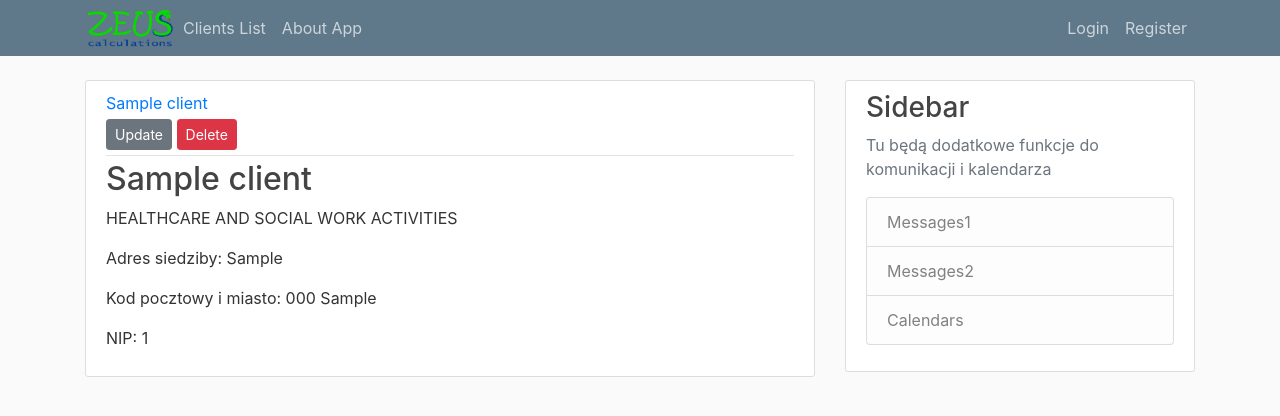
After one commit to pantonowicz/Zeus, a Django app: page /client-detail/1/ in a window 1280 px wide. The commit adds this page. Shown: the top 416 px of the page. Run offline with Django 3.2, Linux system fonts and the light colour scheme; tables that the repository leaves empty hold one stand-in row (values such as "Sample post"); some libraries are stand-ins or nearby versions.

Commit message:
Clients Views

```diff
--- a/Zeus/calculation_app/admin.py
+++ b/Zeus/calculation_app/admin.py
@@ -1 +1,4 @@
-# Register your models here.
+from django.contrib import admin
+from .models import *
+
+admin.site.register(Clients)
--- a/Zeus/calculation_app/models.py
+++ b/Zeus/calculation_app/models.py
@@ -26,14 +26,14 @@ class WasteCodes(models.Model):
         return f'{self.code} - {self.description}'
 
 
-class Bdo(models.Model):
-    """lista klientów z numerem bdo"""
-    bdo_number = models.DecimalField(max_digits=9, decimal_places=0)
-    company = models.CharField(max_length=128)
-    nip = models.DecimalField(max_digits=10, decimal_places=0)
-
-    def __str__(self):
-        return f'Client: {self.company} - {self.bdo_number}'
+# class Bdo(models.Model):
+#     """lista klientów z numerem bdo"""
+#     bdo_number = models.DecimalField(max_digits=9, decimal_places=0)
+#     company = models.CharField(max_length=128)
+#     nip = models.DecimalField(max_digits=10, decimal_places=0)
+#
+#     def __str__(self):
+#         return f'Client: {self.company} - {self.bdo_number}'
 
 
 class Clients(models.Model):
@@ -43,8 +43,7 @@ class Clients(models.Model):
     city = models.CharField(max_length=64)
     postal = models.CharField(max_length=32)
     street = models.CharField(max_length=128)
-    bdo_number = models.OneToOneField(Bdo, on_delete=models.CASCADE)
-
+    nip = models.DecimalField(max_digits=10, decimal_places=0)
 
     def __str__(self):
         return f'Client: {self.name}, Segment: {self.segment}, From: {self.street}, {self.postal} {self.city}'
@@ -56,7 +55,7 @@ class Subcontractors(models.Model):
     city = models.CharField(max_length=64)
     postal = models.CharField(max_length=32)
     street = models.CharField(max_length=128)
-    bdo_number = models.OneToOneField(Bdo, on_delete=models.CASCADE)
+    nip = models.DecimalField(max_digits=10, decimal_places=0)
     waste_code = models.ManyToManyField(WasteCodes)
 
     def __str__(self):
--- a/Zeus/calculation_app/templates/calculation_app/base.html
+++ b/Zeus/calculation_app/templates/calculation_app/base.html
@@ -23,7 +23,8 @@
     <header class="site-header">
         <nav class="navbar navbar-expand-md navbar-dark bg-steel fixed-top">
             <div class="container">
-                <a class="navbar-brand mr-4" href="{% url 'client-list' %}">Zeus APP</a>
+                <img src="{% static 'calculation_app/web/Logo_Zeus_calculations-01.png' %}" alt="zeus_logo"
+                     width="90" height="40">
                 <button class="navbar-toggler" type="button" data-toggle="collapse" data-target="#navbarToggle"
                         aria-controls="navbarToggle" aria-expanded="false" aria-label="Toggle navigation">
                     <span class="navbar-toggler-icon"></span>
--- /dev/null
+++ b/Zeus/calculation_app/templates/calculation_app/client_detail.html
@@ -0,0 +1,21 @@
+{% extends "calculation_app/base.html" %}
+
+{% block content %}
+    <article class="media content-section">
+        <div class="media-body">
+            <div class="article-metadata">
+                <a class="mr-2" href="#">{{ clients.name }}</a>
+                <div>
+                    <a class="btn btn-secondary btn-sm mt-1 mb-1" href="{% url 'client-update' clients.id %}">Update</a>
+                    <a class="btn btn-danger btn-sm mt-1 mb-1" href="{% url 'client-delete' clients.id %}">Delete</a>
+                </div>
+            </div>
+            <h2 class="article-title">{{ object.name }}</h2>
+            <p class="article-content">{{ clients.get_segment_display }}</p>
+            <p>Adres siedziby: {{ clients.street }}</p>
+            <p>Kod pocztowy i miasto: {{ clients.postal }} {{ clients.city }}</p>
+            <p>NIP: {{ clients.nip }}</p>
+        </div>
+    </article>
+
+{% endblock %}
--- a/Zeus/calculation_app/urls.py
+++ b/Zeus/calculation_app/urls.py
@@ -1,11 +1,14 @@
 from django.urls import path
 
-from calculation_app.views import ClientListView, ClientAddView
+from calculation_app.views import ClientListView, ClientAddView, ClientDetailView, ClientUpdateView, ClientDeleteView
 from . import views
 
 urlpatterns = [
     path('', views.home, name='home'),
     path('clients/', ClientListView.as_view(), name='client-list'),
+    path('client-detail/<int:pk>/', ClientDetailView.as_view(), name='client-detail'),
     path('add-client/', ClientAddView.as_view(), name='add-client'),
+    path('client-update/<int:pk>/', ClientUpdateView.as_view(), name='client-update'),
+    path('client-delete/<int:pk>/', ClientDeleteView.as_view(), name='client-delete'),
     path('about/', views.about, name='calc-about'),
 ]
--- a/Zeus/calculation_app/views.py
+++ b/Zeus/calculation_app/views.py
@@ -1,5 +1,6 @@
 from django.shortcuts import render
-from django.views.generic import ListView, CreateView
+from django.urls import reverse_lazy
+from django.views.generic import ListView, CreateView, DetailView, UpdateView, DeleteView
 
 from calculation_app.models import Clients
 
@@ -12,8 +13,27 @@ class ClientListView(ListView):
 
 class ClientAddView(CreateView):
     model = Clients
-    fields = ['name', 'segment', '']
+    fields = ['name', 'segment', 'city', 'postal', 'street', 'nip']
     template_name = 'calculation_app/add_client.html'
+    success_url = reverse_lazy('client-list')
+
+
+class ClientDetailView(DetailView):
+    model = Clients
+    template_name = 'calculation_app/client_detail.html'
+
+
+class ClientUpdateView(UpdateView):
+    model = Clients
+    fields = '__all__'
+    success_url = reverse_lazy('client-list')
+    template_name = 'calculation_app/client_update_form.html'
+
+
+class ClientDeleteView(DeleteView):
+    model = Clients
+    template_name = 'calculation_app/client_confirm_delete.html'
+    success_url = reverse_lazy('client-list')
 
 
 def home(request):
```
Also changed, not shown: Zeus/calculation_app/templates/calculation_app/client_confirm_delete.html (added, +19 -0 lines), Zeus/calculation_app/templates/calculation_app/client_list.html (+4 -3 lines), Zeus/calculation_app/templates/calculation_app/client_update_form.html (added, +18 -0 lines), Zeus/calculation_app/migrations/0003_auto_20190126_1535.py (added), Zeus/calculation_app/static/calculation_app/web/Logo_Zeus-01.png (added), Zeus/calculation_app/static/calculation_app/web/Logo_Zeus_calculations-01.png (added), Zeus/calculation_app/static/calculation_app/web/Logo_waz-02.png (added), Zeus/users/migrations/0001_initial.py (added).
